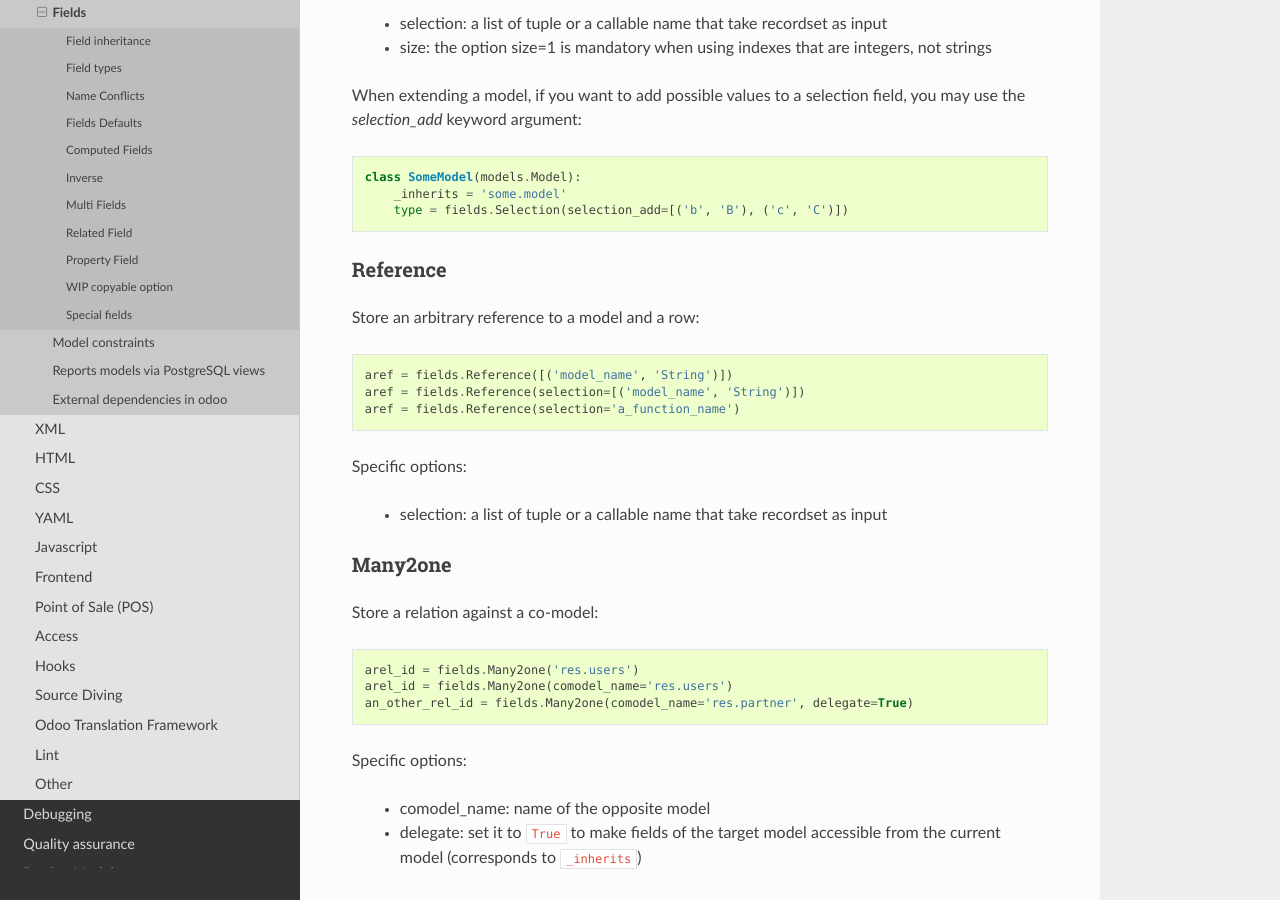
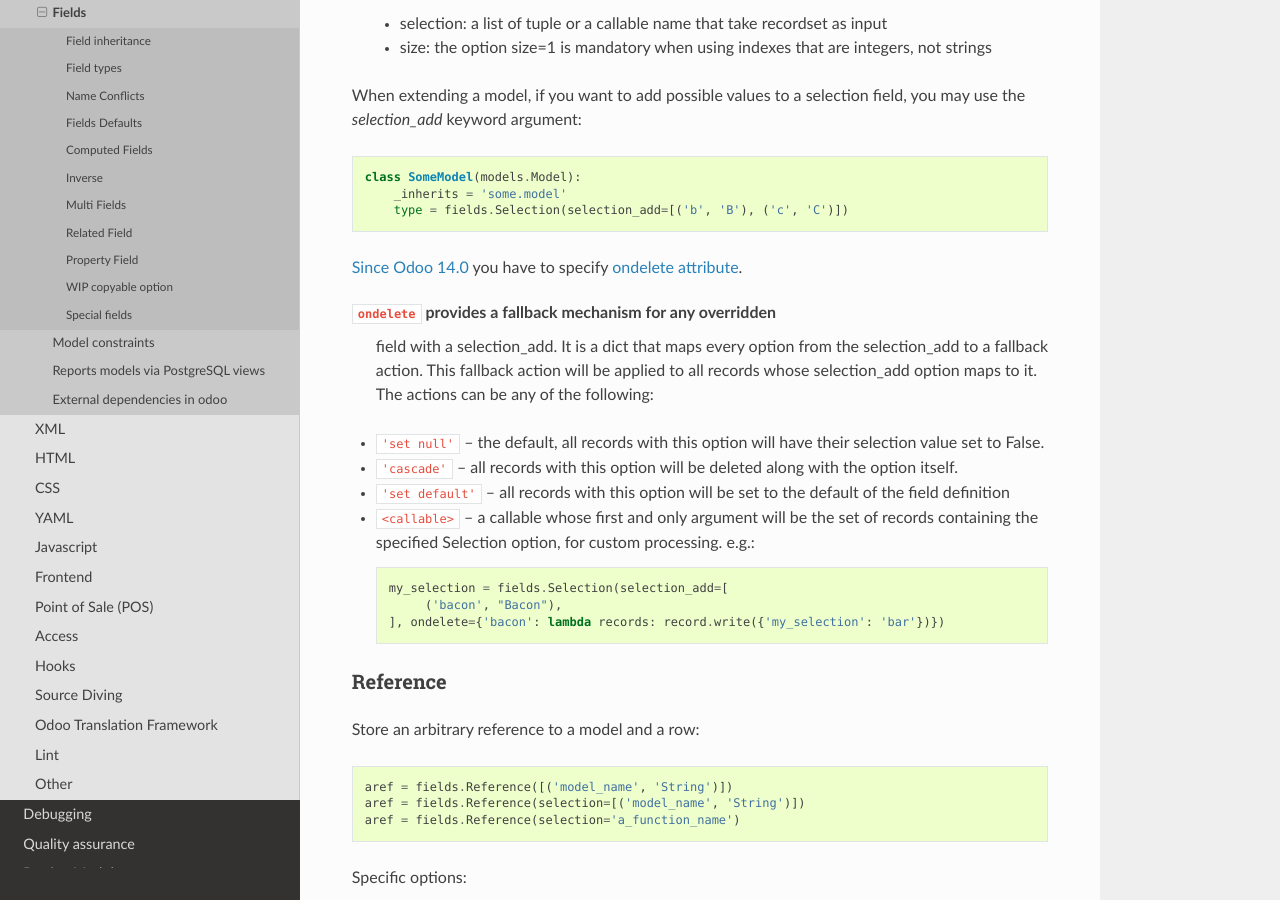
Before and after one commit to itpp-labs/odoo-development, a Sphinx documentation site: the page built from docs/dev/py/fields.rst, in a window 1280 px wide and 900 px high, scrolled down 4495 px. Built offline with Sphinx 7.4.7 and the Read the Docs theme 2.0.0, drawn with Linux system fonts in a browser that asks for light colours.

Commit message:
Update fields.rst

```diff
--- a/docs/dev/py/fields.rst
+++ b/docs/dev/py/fields.rst
@@ -194,6 +194,27 @@ you may use the `selection_add` keyword argument::
    class SomeModel(models.Model):
        _inherits = 'some.model'
        type = fields.Selection(selection_add=[('b', 'B'), ('c', 'C')])
+
+
+`Since Odoo 14.0 <https://github.com/odoo/odoo/commit/f0481392c6501cae2c38359f526da1eefa451337>`__ you have to specify `ondelete attribute <https://github.com/odoo/odoo/blob/14.0/odoo/fields.py#L2194-L2210>`__.
+
+``ondelete`` provides a fallback mechanism for any overridden
+        field with a selection_add. It is a dict that maps every option
+        from the selection_add to a fallback action.
+        This fallback action will be applied to all records whose
+        selection_add option maps to it.
+        The actions can be any of the following:
+
+- ``'set null'`` -- the default, all records with this option will have their selection value set to False.
+
+- ``'cascade'`` -- all records with this option will be deleted along with the option itself.
+- ``'set default'`` -- all records with this option will be set to the default of the field definition
+- ``<callable>`` -- a callable whose first and only argument will be the set of records containing the specified Selection option, for custom processing. e.g.::
+
+      my_selection = fields.Selection(selection_add=[
+           ('bacon', "Bacon"),
+      ], ondelete={'bacon': lambda records: record.write({'my_selection': 'bar'})})
+
 
 Reference
 #########
```
